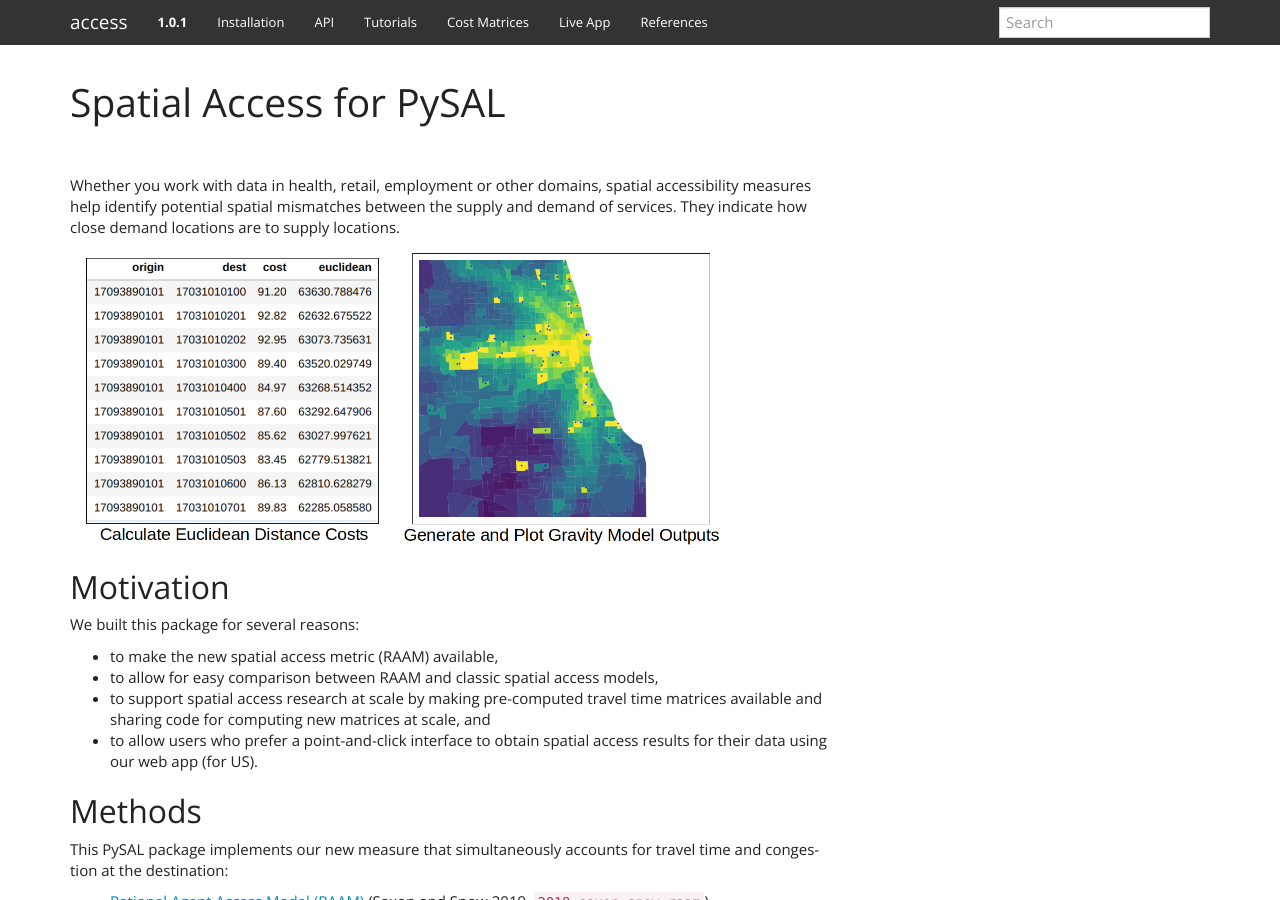
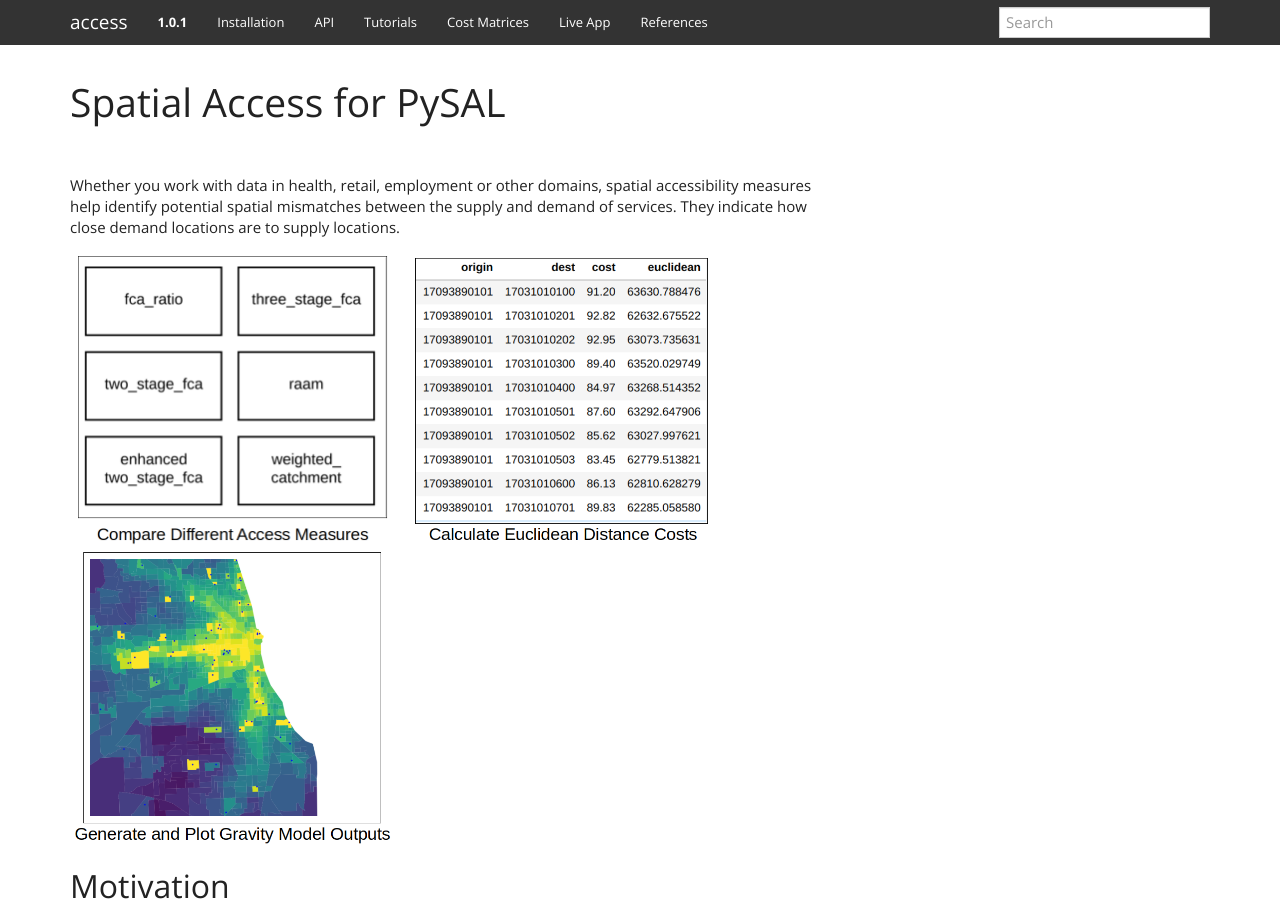
Before and after one commit to pysal/access, a Sphinx documentation site: the page built from docs/index.rst, in a window 1280 px wide and 900 px high. Built offline with Sphinx 7.4.7, drawn with Linux system fonts in a browser that asks for light colours; cross-references to code outside the pages are shown as plain code.

Commit message:
update to index page

```diff
--- a/docs/index.rst
+++ b/docs/index.rst
@@ -8,6 +8,11 @@
 
 Whether you work with data in health, retail, employment or other domains, spatial accessibility measures help identify potential spatial mismatches between the supply and demand of services. They indicate how close demand locations are to supply locations.
 
+
+.. image:: _static/images/compare_access.png
+   :target: https://nbviewer.jupyter.org/github/JamesSaxon/access/blob/master/notebooks/Generating%20and%20Plotting%20a%20Variety%20of%20Access%20Scores.ipynb#Ready-to-roll...
+   :width: 325px
+
 .. image:: _static/images/euclidean_distance.png
    :target: https://nbviewer.jupyter.org/github/JamesSaxon/access/blob/master/notebooks/Generating%20and%20Plotting%20a%20Variety%20of%20Access%20Scores.ipynb#Add-an-Additional-Distance-Measure---Euclidean-Distance
    :width: 325px
@@ -15,6 +20,8 @@
 .. image:: _static/images/gravity_model.png
    :target: https://nbviewer.jupyter.org/github/JamesSaxon/access/blob/example_updates/notebooks/How%20to%20Use%20access%20to%20Compute%20Access%20Scores%20to%20Resources%20Given%20XY%20Coordinates%20Joined%20to%20Census%20Tracts.ipynb#Gravity-Model
    :width: 325px
+
+
 
 ^^^^^^^^^^^^^^^^^^^^^^^^^^^
 Motivation
```
Also changed, not shown: docs/_static/images/compare_access.png (added).
